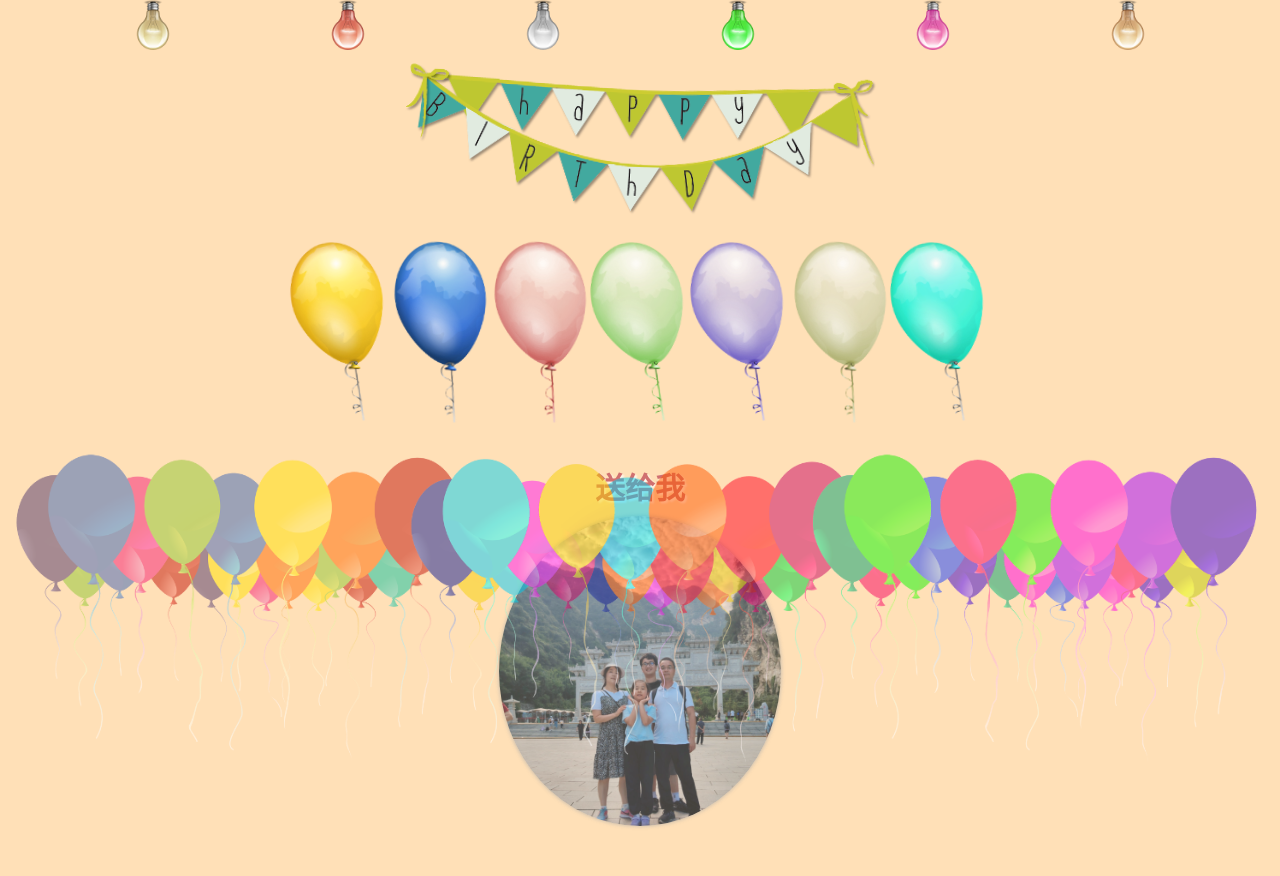
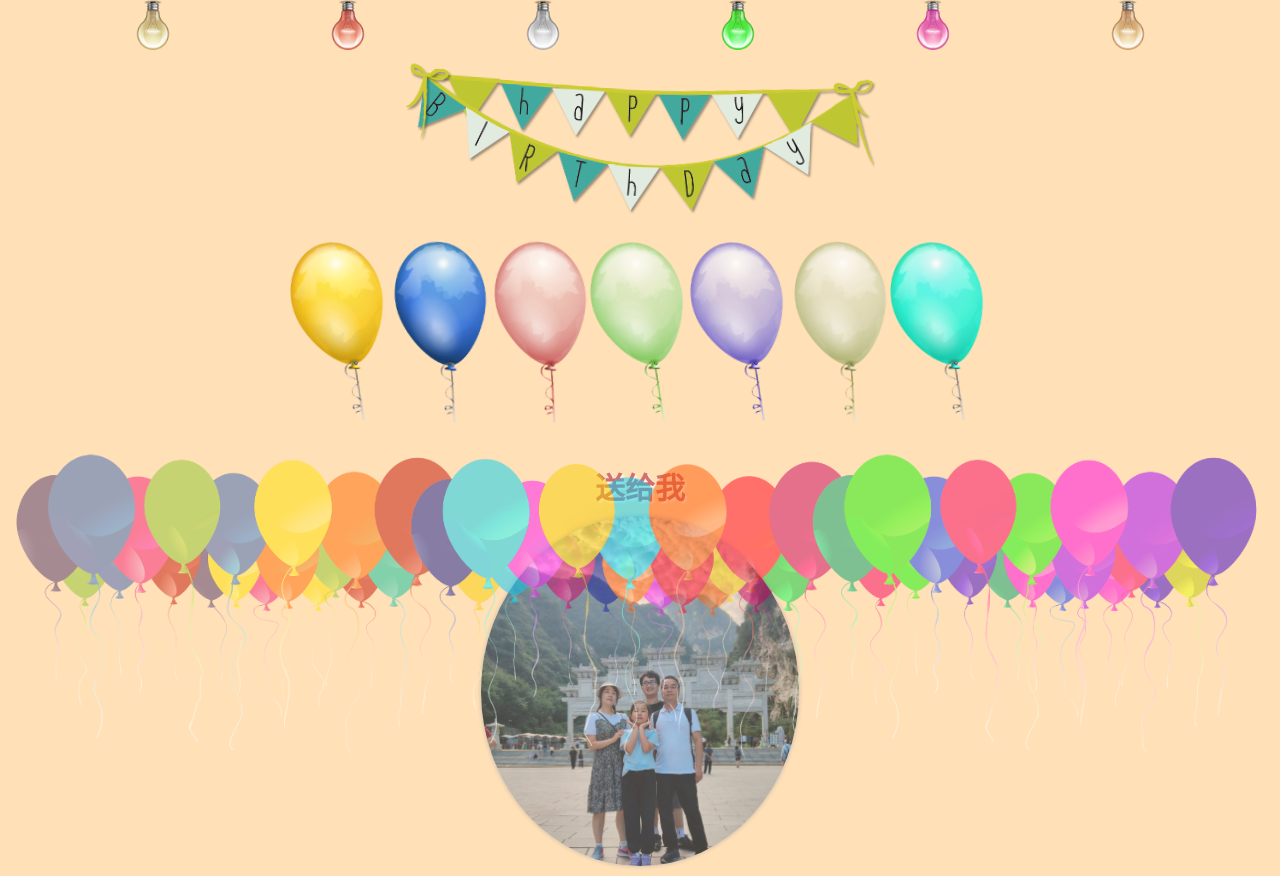
Before and after one commit to Lattice-zjj/birthday, a plain HTML site: page index.html in a window 1280 px wide. Both pictures are taken after a click on the button "开始". Before the commit the page ends 836 px from the top, so only its background shows below. Drawn offline with Linux system fonts and the light colour scheme.

Commit message:
fix some bugs

```diff
--- a/assets/stylesheet.css
+++ b/assets/stylesheet.css
@@ -1293,7 +1293,7 @@ audio {
 .message p img{
 	display: block;
 	max-width: 100%;
-	max-height: 310px;
+	max-height: 350px;
 	margin: 5px auto;
 	border-radius: 50%;
 	box-shadow: #aaa 0 0 4px;
```
Also changed, not shown: readme.md.
